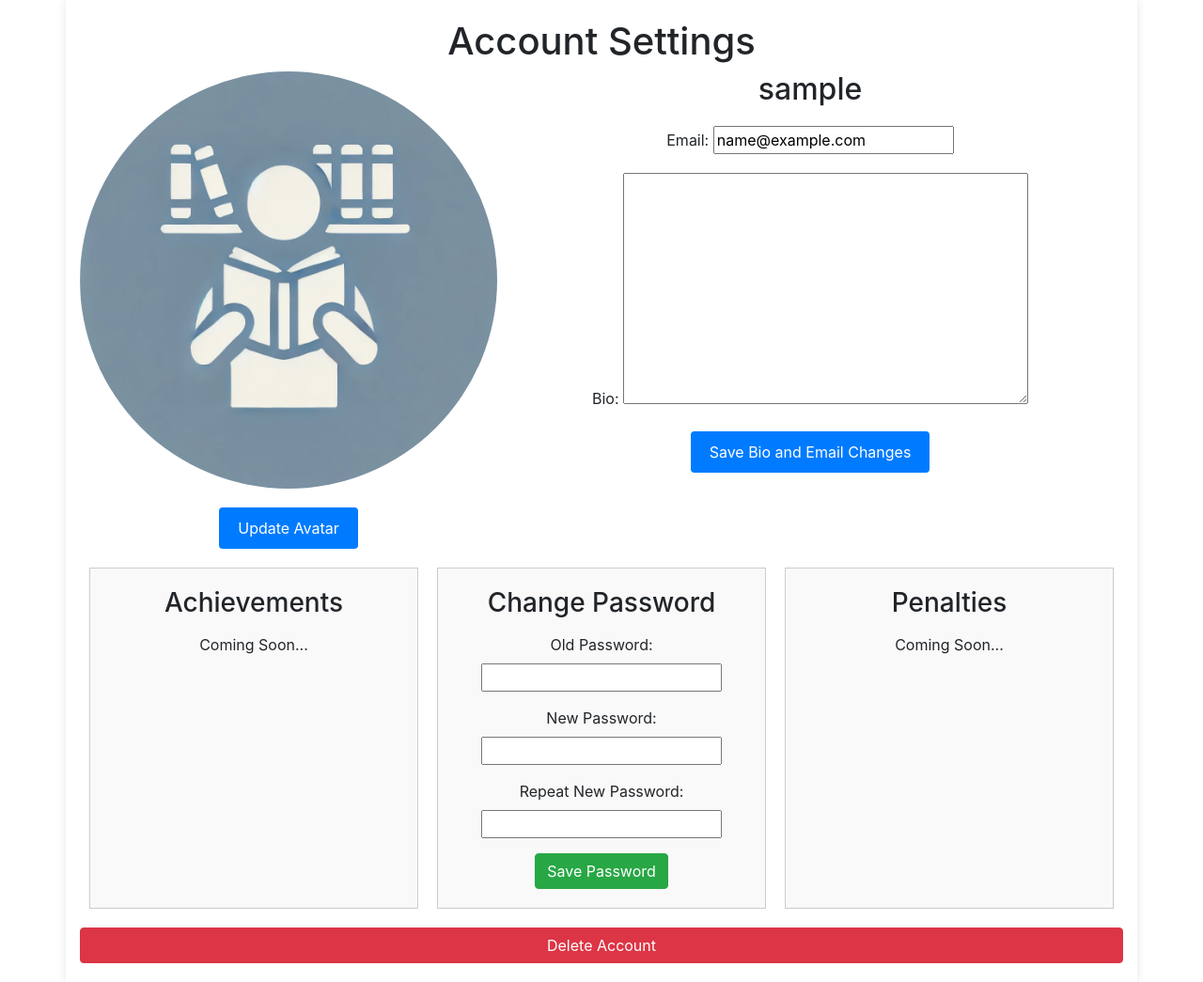
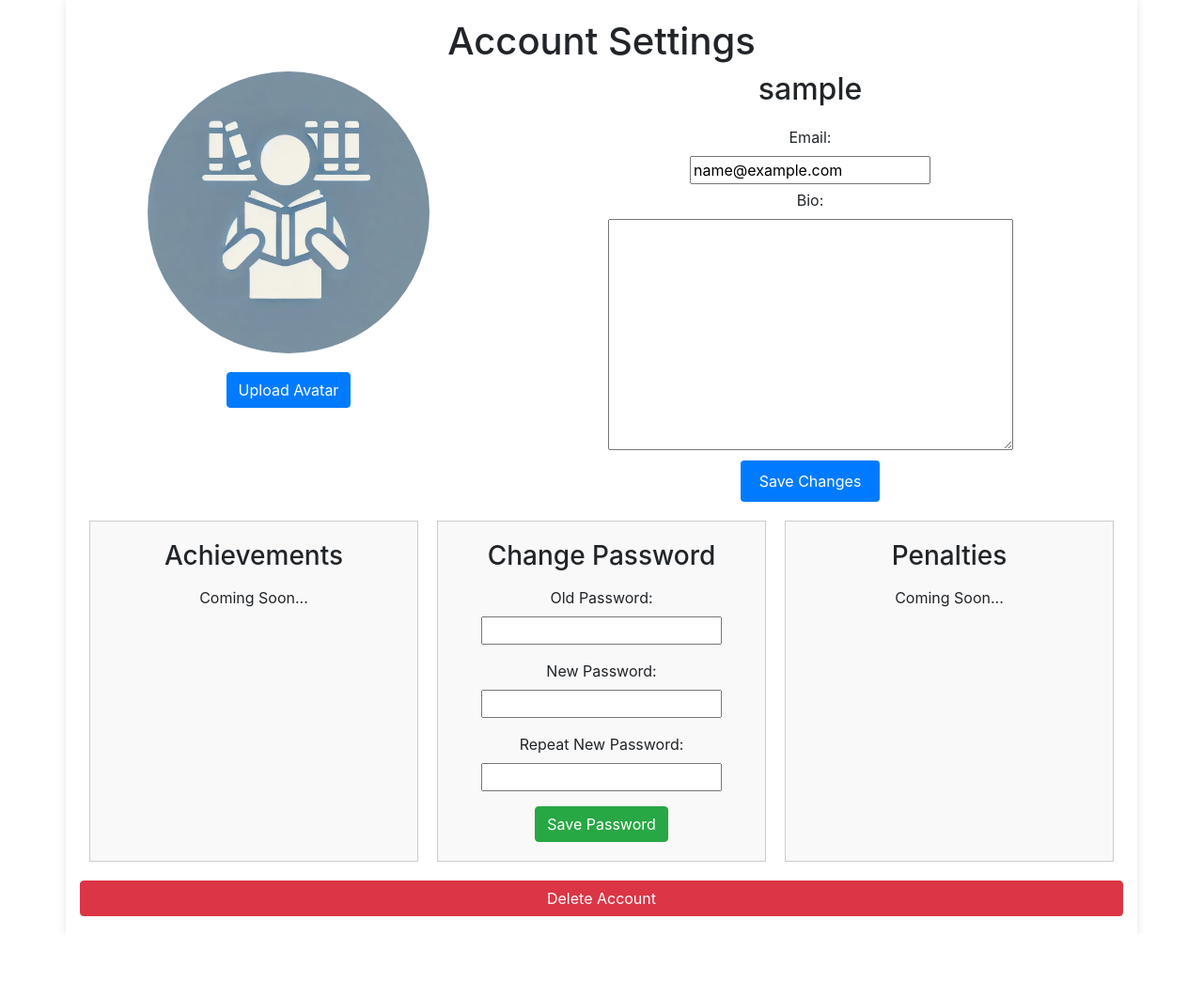
Before and after one commit to KamilPaczoski/SmartShelf, a Django app: page /accounts/account_settings/ in a window 1280 px wide. Shown: the whole page at 94% size. After the commit the page ends 975 px from the top, so only its background shows below. Run offline with Django 5.2, Linux system fonts and the light colour scheme; the visitor is signed in with stand-in values (Sample User, id 1); some libraries are stand-ins or nearby versions.

Commit message:
avatar edition fixed, added page logo

```diff
--- a/accounts/views.py
+++ b/accounts/views.py
@@ -1,12 +1,10 @@
+from django.contrib.auth import authenticate, login, update_session_auth_hash
+from django.contrib.auth.decorators import login_required
+from django.contrib.auth.forms import AuthenticationForm
 from django.shortcuts import render, redirect
-from django.contrib.auth import authenticate, login, update_session_auth_hash
-from django.contrib.auth.forms import AuthenticationForm
-from django.contrib.auth.decorators import login_required
-from .models import CustomUser
+
 from .forms import UserUpdateForm, CustomPasswordChangeForm, CustomUserCreationForm
 
-
-# todo: fix issue with editing by user his avatar on account settings page
 
 def login_register(request):
     if request.method == 'POST':
@@ -59,6 +57,10 @@ def account_settings(request):
             user = request.user
             user.delete()
             return redirect('login_register')
+        elif 'avatar' in request.FILES:
+            request.user.avatar = request.FILES['avatar']
+            request.user.save()
+            return redirect('account_settings')
     else:
         user_form = UserUpdateForm(instance=request.user)
         password_form = CustomPasswordChangeForm(user=request.user)
--- a/static/css/account_settings.css
+++ b/static/css/account_settings.css
@@ -12,9 +12,8 @@
 }
 
 .account-settings .left-side .avatar {
-    text-align: center;
-    height: auto;
-    max-width: 100%;
+    width: 300px;
+    height: 300px;
     border-radius: 50%;
     margin-bottom: 20px;
 }
@@ -29,7 +28,7 @@
 }
 
 .account-settings form .form-group {
-    margin-bottom: 15px;
+    margin-bottom: 5px;
 }
 
 .account-settings form button {
@@ -80,3 +79,31 @@
 .password-section form button:hover {
     background-color: #218838;
 }
+
+.delete-account-btn {
+    width: 100%;
+    padding: 10px 20px;
+    background-color: #dc3545;
+    color: #fff;
+    border: none;
+    border-radius: 4px;
+    cursor: pointer;
+}
+
+.delete-account-btn:hover {
+    background-color: #c82333;
+}
+
+/* Delete Account Modal */
+.modal .modal-dialog {
+    max-width: 500px;
+}
+
+.modal .modal-content {
+    padding: 20px;
+}
+
+.modal .modal-footer {
+    display: flex;
+    justify-content: space-between;
+}
--- a/templates/account_settings.html
+++ b/templates/account_settings.html
@@ -9,29 +9,38 @@
     <script src="https://maxcdn.bootstrapcdn.com/bootstrap/4.5.2/js/bootstrap.min.js"></script>
     <link rel="stylesheet" href="https://maxcdn.bootstrapcdn.com/bootstrap/4.5.2/css/bootstrap.min.css">
 </head>
-
 <body>
 <div class="container">
     <h1>Account Settings</h1>
     <div class="account-settings">
         <div class="left-side">
-                <img src="{{ user.avatar.url }}" alt="Avatar" class="avatar" >
-                <form method="post" enctype="multipart/form-data">
-                    {% csrf_token %}
-                    <button type="submit" name="update_avatar" class="btn btn-primary">Update Avatar</button>
-                </form>
+            <img src="{{ user.avatar.url }}" alt="Avatar" class="avatar">
+            <div class="left-side">
+                <button type="button" class="btn btn-primary" data-toggle="modal" data-target="#uploadAvatarModal">
+                    Upload
+                    Avatar
+                </button>
             </div>
+        </div>
+
         <div class="right-side">
             <h2>{{ user.username }}</h2>
             <form method="post">
                 {% csrf_token %}
                 <div class="form-group">
-                        {{ user_form.email.label_tag }} {{ user_form.email }}
+                    {{ user_form.email.label_tag }}
+                    <div class="form-group">
+                        {{ user_form.email }}
+                    </div>
                 </div>
                 <div class="form-group">
-                        {{ user_form.bio.label_tag }} {{ user_form.bio }}
+                    {{ user_form.bio.label_tag }}
+                    <div class="form-group">
+                        {{ user_form.bio }}
                     </div>
-                    <button type="submit" name="update_details" class="btn btn-info">Save Bio and Email Changes</button>
+                </div>
+
+                <button type="submit" name="update_details" class="btn btn-info">Save Changes</button>
             </form>
         </div>
     </div>
@@ -45,13 +54,22 @@
             <form method="post">
                 {% csrf_token %}
                 <div class="form-group">
-                        {{ password_form.old_password.label_tag }} {{ password_form.old_password }}
+                    {{ password_form.old_password.label_tag }}
+                    <div class="form-group">
+                        {{ password_form.old_password }}
+                    </div>
                 </div>
                 <div class="form-group">
-                        {{ password_form.new_password1.label_tag }} {{ password_form.new_password1 }}
+                    {{ password_form.new_password1.label_tag }}
+                    <div class="form-group">
+                        {{ password_form.new_password1 }}
+                    </div>
                 </div>
                 <div class="form-group">
-                        {{ password_form.new_password2.label_tag }} {{ password_form.new_password2 }}
+                    {{ password_form.new_password2.label_tag }}
+                    <div class="form-group">
+                        {{ password_form.new_password2 }}
+                    </div>
                 </div>
                 <button type="submit" name="change_password" class="btn btn-success">Save Password</button>
             </form>
@@ -63,12 +81,44 @@
     </div>
     <form method="post" action="{% url 'delete_account' %}">
         {% csrf_token %}
-            <button type="button" class="btn btn-danger btn-block" data-toggle="modal" data-target="#deleteAccountModal">Delete Account</button>
+        <button type="button" class="btn btn-danger btn-block" data-toggle="modal" data-target="#deleteAccountModal">
+            Delete
+            Account
+        </button>
     </form>
 </div>
 
+<!-- Upload Avatar Modal -->
+<div class="modal fade" id="uploadAvatarModal" tabindex="-1" role="dialog" aria-labelledby="uploadAvatarModalLabel"
+     aria-hidden="true">
+    <div class="modal-dialog" role="document">
+        <div class="modal-content">
+            <div class="modal-header">
+                <h5 class="modal-title" id="uploadAvatarModalLabel">Upload New Avatar</h5>
+                <button type="button" class="close" data-dismiss="modal" aria-label="Close">
+                    <span aria-hidden="true">&times;</span>
+                </button>
+            </div>
+            <div class="modal-body">
+                <form method="post" enctype="multipart/form-data" id="uploadAvatarForm">
+                    {% csrf_token %}
+                    <div class="form-group">
+                        <label for="avatar">Choose a new avatar</label>
+                        <input type="file" class="form-control" name="avatar" id="avatar" required>
+                    </div>
+                </form>
+            </div>
+            <div class="modal-footer">
+                <button type="button" class="btn btn-secondary" data-dismiss="modal">Cancel</button>
+                <button type="button" class="btn btn-primary" id="saveAvatarButton">Save</button>
+            </div>
+        </div>
+    </div>
+</div>
+
 <!-- Delete Account Modal -->
-    <div class="modal fade" id="deleteAccountModal" tabindex="-1" role="dialog" aria-labelledby="deleteAccountModalLabel" aria-hidden="true">
+<div class="modal fade" id="deleteAccountModal" tabindex="-1" role="dialog" aria-labelledby="deleteAccountModalLabel"
+     aria-hidden="true">
     <div class="modal-dialog" role="document">
         <div class="modal-content">
             <div class="modal-header">
@@ -90,5 +140,11 @@
         </div>
     </div>
 </div>
+
+<script>
+    document.getElementById("saveAvatarButton").addEventListener("click", function () {
+        document.getElementById("uploadAvatarForm").submit();
+    });
+</script>
 </body>
 </html>
```
Also changed, not shown: accounts/forms.py (line endings or trailing spaces), static/images/LogoSmartShelf.png (added). Lines whose indentation alone changed are shown as unchanged.
